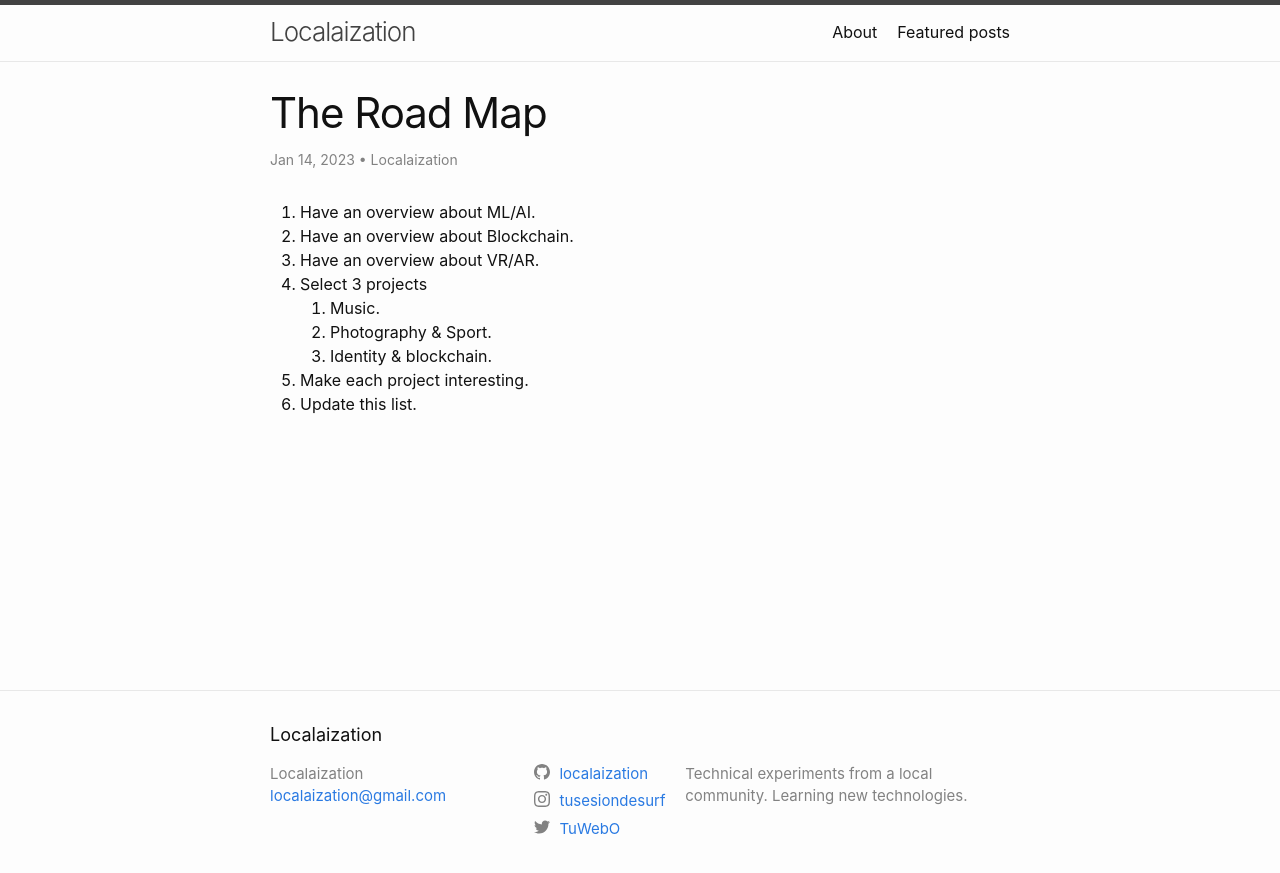
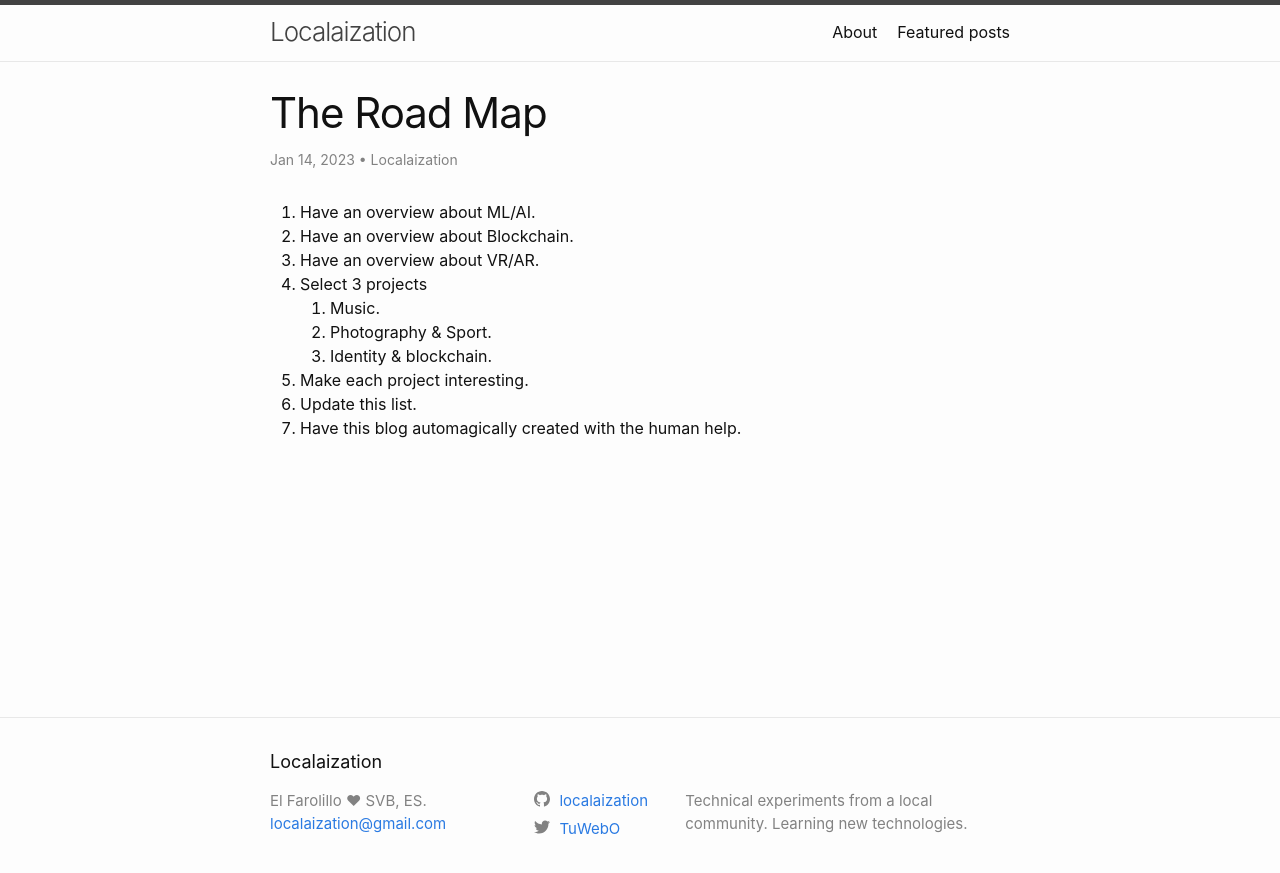
Before and after one commit to localaization/localaization-blog, a Jekyll site: the page built from _posts/2023-01-14-the-road-map.markdown, in a window 1280 px wide. Shown: the top 873 px of the page. Built offline with Jekyll 4.4.1, drawn with Linux system fonts in a browser that asks for light colours.

Commit message:
Finish installation and some checks.

```diff
--- a/_config.yml
+++ b/_config.yml
@@ -21,7 +21,7 @@ baseurl: "/localaization-blog" # the subpath of your site, e.g. /blog
 url: "https://localaization.github.io" # the base hostname & protocol for your site, e.g. http://example.com
 twitter_username: TuWebO
 github_username:  localaization
-instagram_username: tusesiondesurf
+author: El Farolillo ♥ SVB, ES.
 
 # Build settings
 markdown: kramdown
--- a/_posts/2023-01-14-the-road-map.markdown
+++ b/_posts/2023-01-14-the-road-map.markdown
@@ -16,3 +16,4 @@ excerpt: We will be changing fast, how are we going to catch up?.
     3. Identity & blockchain.
 5. Make each project interesting.
 6. Update this list.
+7. Have this blog automagically created with the human help.
```
Also changed, not shown: other parts of _posts/2023-01-14-the-road-map.markdown (+1 -1 lines).
